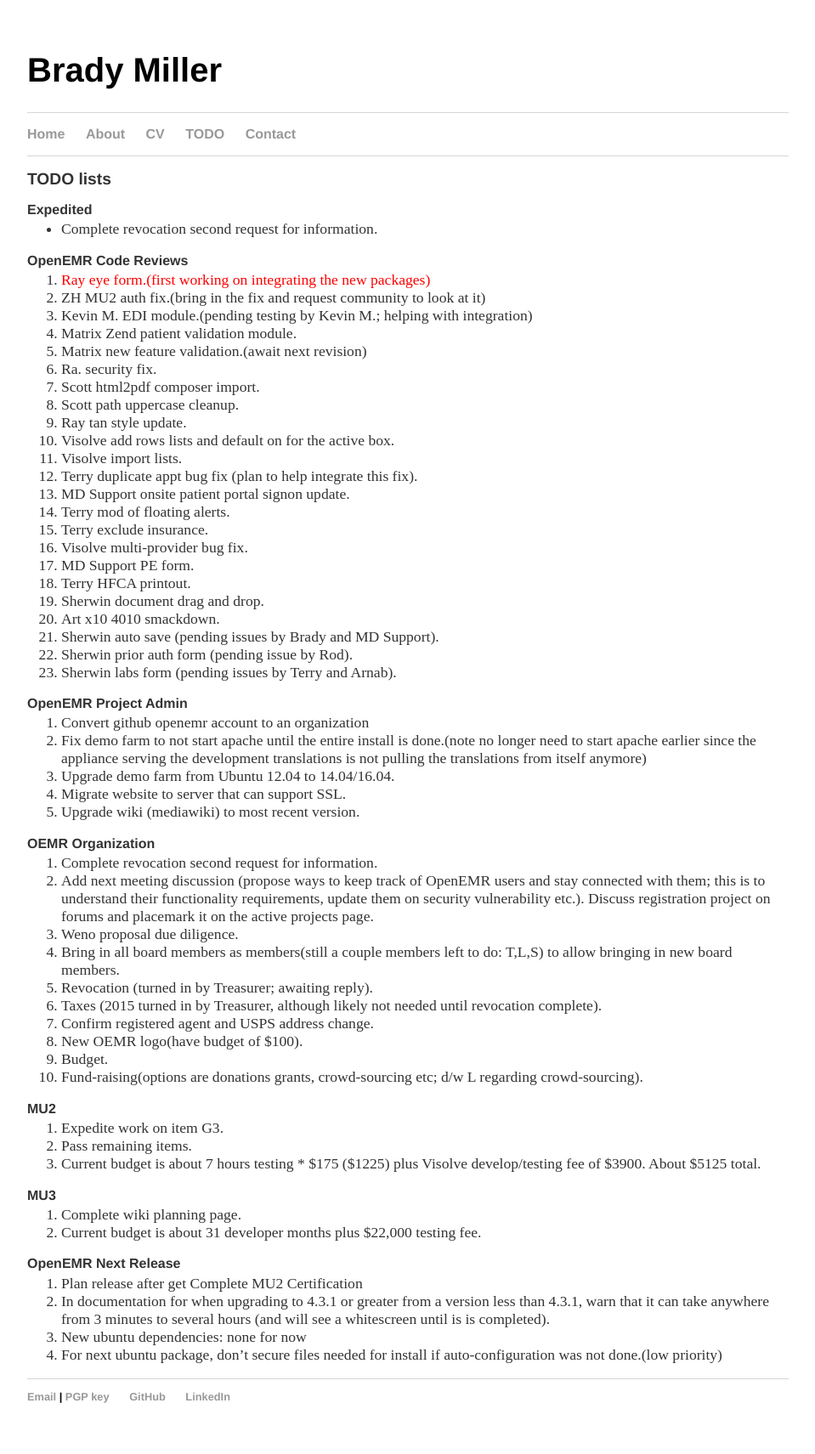
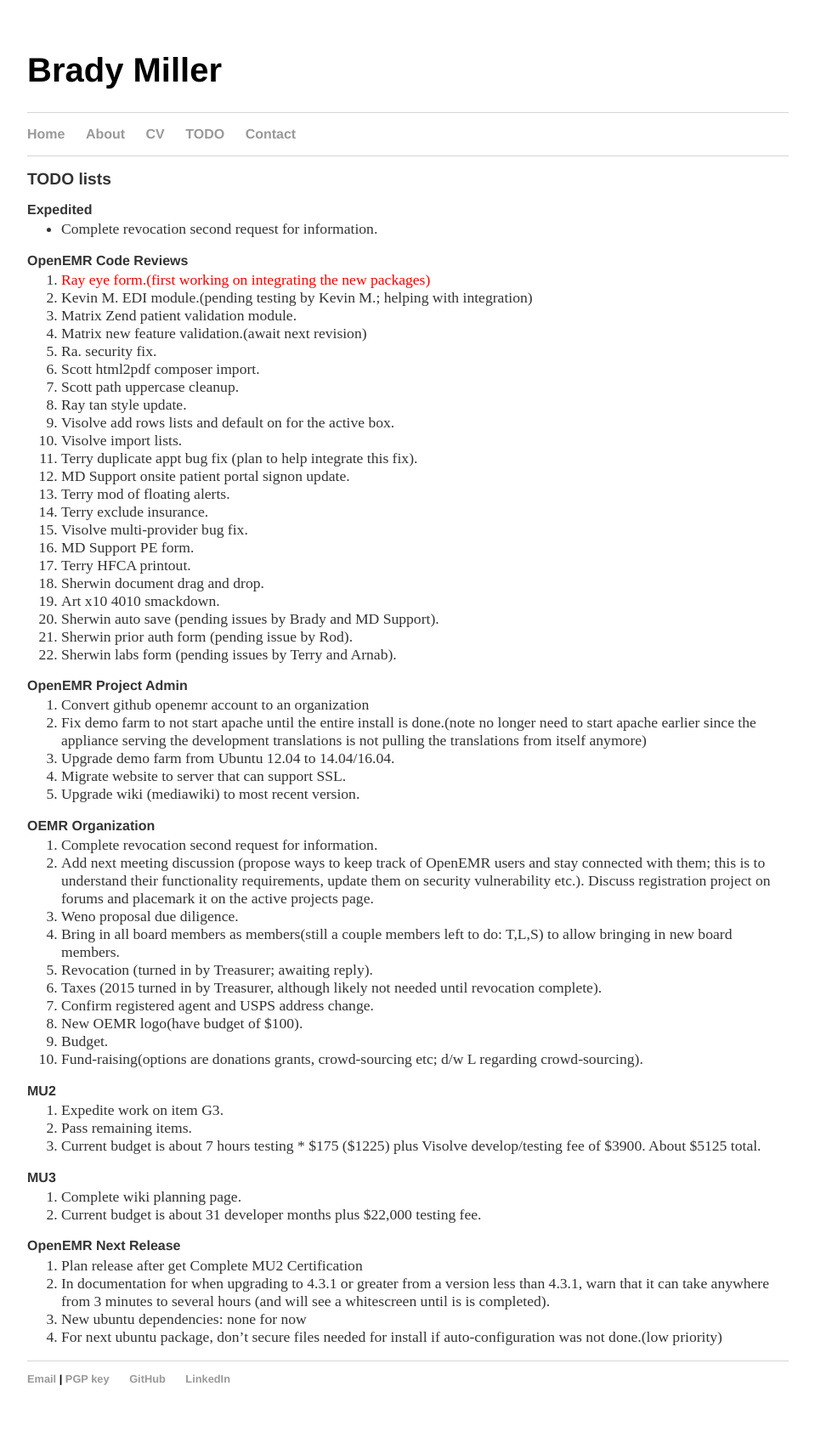
Before and after one commit to bradymiller/bradymiller.github.io, a Jekyll site: the page built from todo/index.md, in a window 1280 px wide. Shown: the whole page at 85% size, without its empty margins (160-1119 px from the left). Built offline with Jekyll 4.4.1, drawn with Linux system fonts in a browser that asks for light colours; after the commit the page ends 1690 px from its top, so only the background shows below that.

Commit message:
Update todo list

```diff
--- a/todo/index.md
+++ b/todo/index.md
@@ -8,7 +8,6 @@
 
 ### OpenEMR Code Reviews
 1. <span style="color: red">Ray eye form.(first working on integrating the new packages)</span>
-1. ZH MU2 auth fix.(bring in the fix and request community to look at it)
 1. Kevin M. EDI module.(pending testing by Kevin M.; helping with integration)
 1. Matrix Zend patient validation module.
 1. Matrix new feature validation.(await next revision)
```
